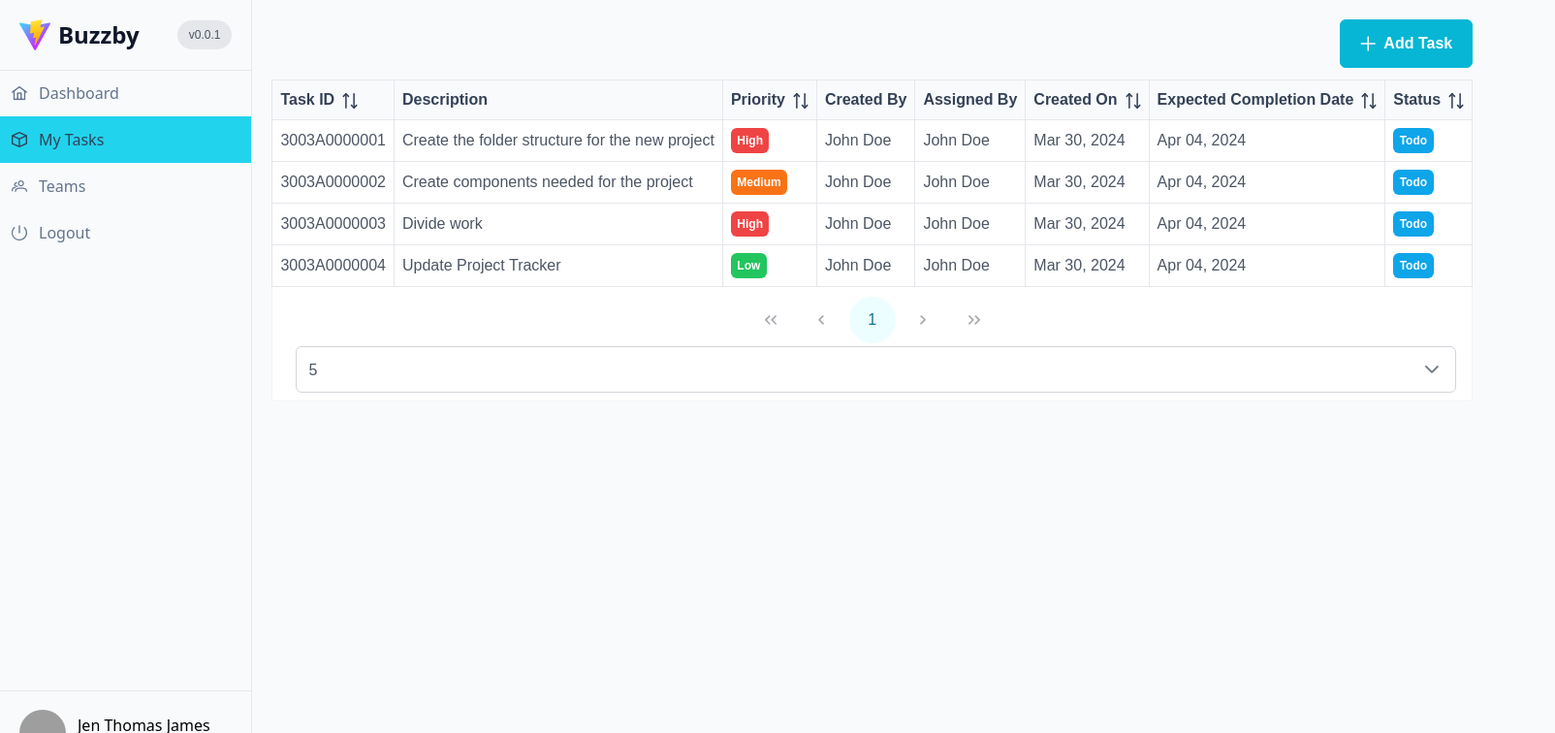
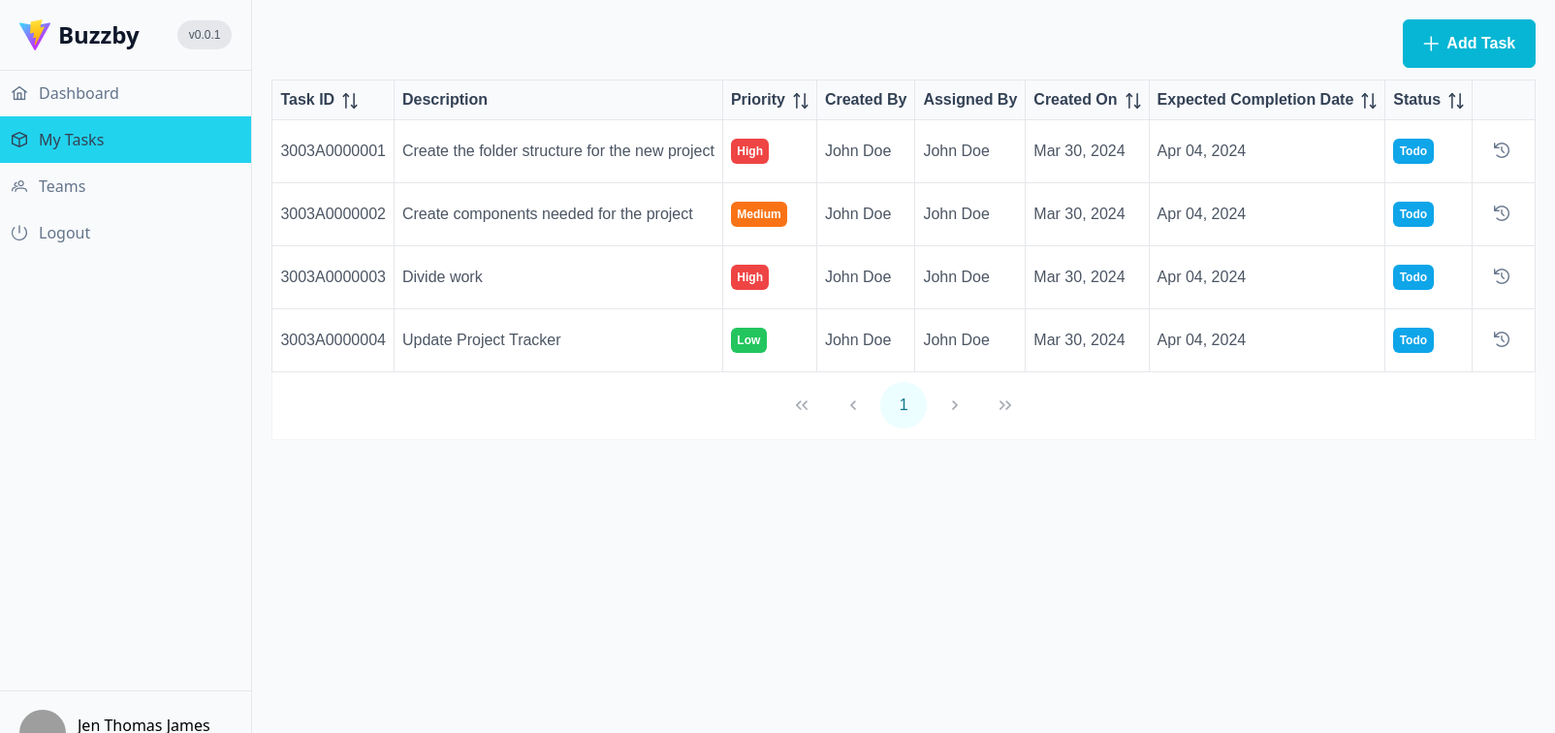
Before and after one commit to JenTJames/buzzby-client, a React (Vite) app: page /my-tasks in a window 1280 px wide. Shown: the top 756 px of the page at 97% size, 1604 px wide, since content can reach past the window. Built offline with nearby package versions, Linux system fonts and the light colour scheme; grey boxes are pictures that could not be loaded; a web font is replaced by a local one.

Commit message:
Feat: Add open audit trail button

```diff
--- a/src/pages/MyTasksPage.jsx
+++ b/src/pages/MyTasksPage.jsx
@@ -138,6 +138,28 @@ const MyTasksPage = () => {
     rowData[field] = newValue;
   };
 
+  const loadAuditTrail = (taskId) => {
+    alert(taskId);
+  };
+
+  const renderActionCell = ({ id: taskId }) => {
+    return (
+      <Button
+        tooltip="Audit Trail"
+        tooltipOptions={{
+          position: "left",
+        }}
+        onClick={() => loadAuditTrail(taskId)}
+        className="block m-auto"
+        severity="secondary"
+        outlined
+        rounded
+        text
+        icon="pi pi-history"
+      />
+    );
+  };
+
   return (
     <>
       <Authorized>
@@ -148,8 +170,7 @@ const MyTasksPage = () => {
           showGridlines
           resizableColumns
           paginator
-          rows={5}
-          rowsPerPageOptions={[5, 10, 25, 50, 100]}
+          rows={10}
           value={tasks}
           size="small"
           sortMode="multiple"
@@ -190,6 +211,7 @@ const MyTasksPage = () => {
             editor={statusEditor}
             onCellEditComplete={updateStatusHandler}
           ></Column>
+          <Column field="action" body={renderActionCell}></Column>
         </DataTable>
       </Authorized>
     </>
```
